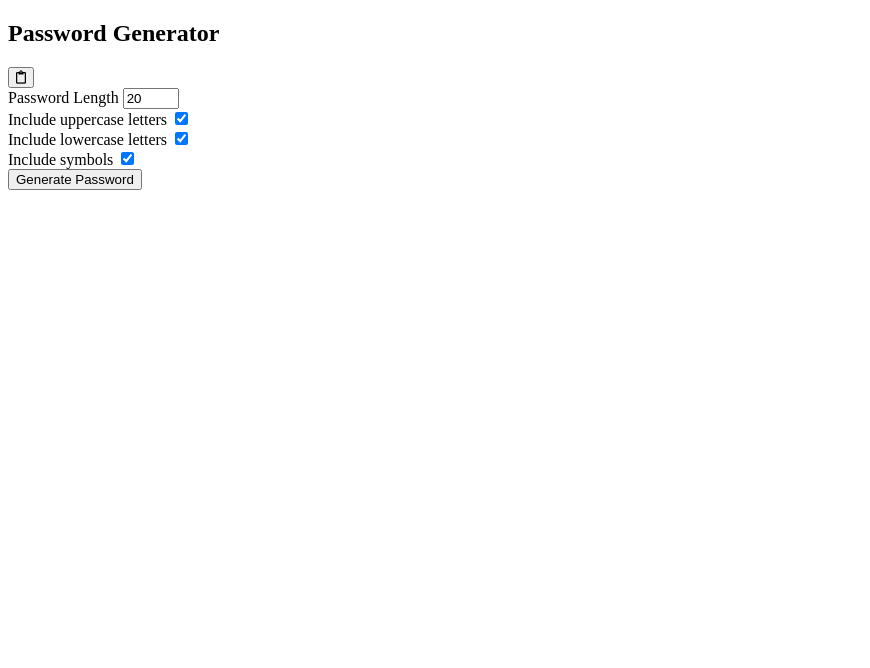
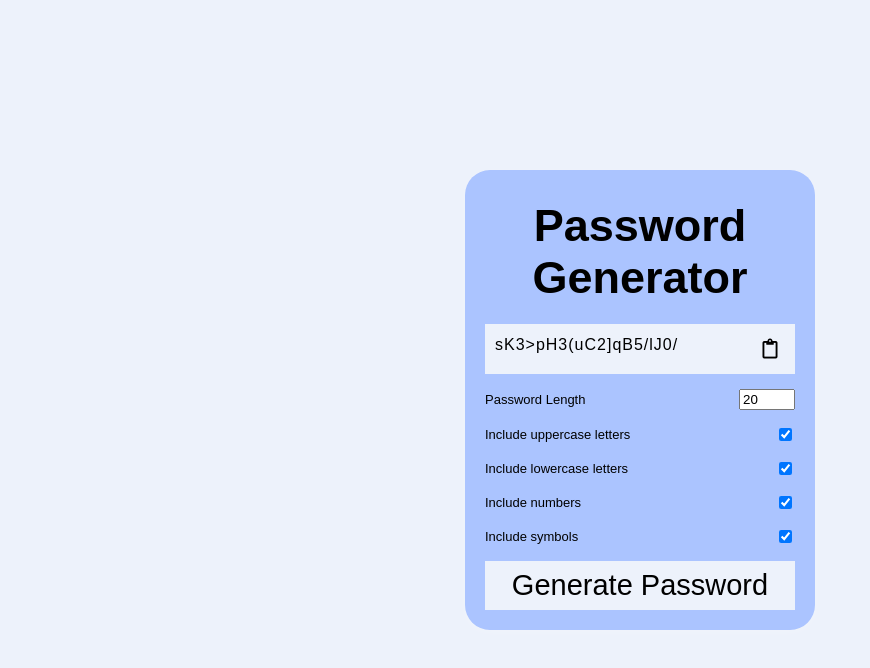
Before and after one commit to speyrot/PasswordGenerator, a plain HTML site: page index.html in a window 1280 px wide. Both pictures are taken after a click on the button "Generate Password". Shown: the whole page, without its empty margins (0-870 px from the left). Drawn offline with Linux system fonts and the light colour scheme; a web font is replaced by a local one.

Commit message:
finished

```diff
--- a/app.js
+++ b/app.js
@@ -6,6 +6,58 @@ const numbersEl = document.getElementById('numbers')
 const symbolsEl = document.getElementById('symbols')
 const generateEl = document.getElementById('generate')
 const clipboardEl = document.getElementById('clipboard')
+
+const randomFunc = {
+    lower: getRandomLower,
+    upper: getRandomUpper,
+    number: getRandomNumber,
+    symbol: getRandomSymbol
+}
+
+clipboardEl.addEventListener('click', () => {
+    const textarea = document.createElement('textarea')
+    const password = resultEl.innerText
+
+    if(!password) {return}
+
+    textarea.value = password
+    document.body.appendChild(textarea)
+    textarea.select()
+    document.execCommand('copy')
+    textarea.remove()
+    alert('Password copied to clipboard!')
+})
+
+generateEl.addEventListener('click', () => {
+    const length = +lengthEl.value
+    const hasLower = lowercaseEl.checked
+    const hasUpper = uppercaseEl.checked
+    const hasNumber = numbersEl.checked
+    const hasSymbol = symbolsEl.checked
+
+    resultEl.innerText = generatePassword(hasLower, hasUpper, hasNumber, hasSymbol, length)
+})
+
+function generatePassword(lower, upper, number, symbol, length) {
+    let generatedPassword = ''
+    const typesCount = lower + upper + number + symbol
+    const typesArr = [{lower}, {upper}, {number}, {symbol}].filter(item => Object.values(item)[0])
+
+    if(typesCount === 0) {
+        return ''
+    }
+
+    for(let i = 0; i < length; i += typesCount) {
+        typesArr.forEach(type => {
+            const funcName = Object.keys(type)[0]
+            generatedPassword += randomFunc[funcName]()
+        })
+    }
+
+    const finalPassword = generatedPassword.slice(0, length)
+
+    return finalPassword
+}
 
 function getRandomLower () {
     return String.fromCharCode(Math.floor(Math.random() * 26) + 97)
--- a/index.html
+++ b/index.html
@@ -9,7 +9,6 @@
 </head>
 <body>
     <div class="container">
-
         <h2>Password Generator</h2>
 
         <div class="result-container">
@@ -37,9 +36,15 @@
           </div>
 
           <div class="setting">
+            <label>Include numbers</label>
+            <input type="checkbox" id="numbers" checked>
+          </div>
+
+          <div class="setting">
             <label>Include symbols</label>
             <input type="checkbox" id="symbols" checked>
           </div>
+
         </div>
 
         <button class="btn btn-large" id="generate">Generate Password</button>
--- a/style.css
+++ b/style.css
@@ -0,0 +1,89 @@
+@import url('https://fonts.googleapis.com/css?family=Muli&display=swap');
+
+* {
+    box-sizing: border-box;
+}
+
+body {
+    background-color: #EDF2FB;
+    color: #000;
+    font-family: 'Muli', sans-serif;
+    display: flex;
+    flex-direction: column;
+    align-items: center;
+    justify-content: center;
+    height: 100vh;
+    overflow: hidden;
+    padding: 10px;
+    margin: 0;
+}
+
+h2 {
+    margin: 10px 0 20px;
+    text-align: center;
+    font-size: 45px;
+}
+
+.container {
+    background-color: #ABC4FF;
+    box-shadow: 0px 2px 10px rgba(255, 255, 255, 0.2);
+    padding: 20px;
+    width: 350px;
+    max-width: 100%;
+    border-radius: 25px;
+}
+
+.result-container {
+    background-color: #EDF2FB;
+    display: flex;
+    justify-content: flex-start;
+    align-items: center;
+    position: relative;
+    font-size: ;
+    letter-spacing: 1px;
+    padding: 12px 10px;
+    height: 50px;
+    width: 100%;
+}
+
+.result-container #result {
+    word-wrap: break-word;
+    max-width: calc(100%-40px);
+    overflow-y: scroll;
+    height: 100%;
+}
+
+#result::-webkit-scrollbar {
+    width: 1rem;
+}
+
+.result-container .btn {
+    position: absolute;
+    top: 5px;
+    right: 5px;
+    width: 40px;
+    height: 40px;
+    font-size: 20px;
+}
+
+.btn {
+    border: none;
+    background-color: #EDF2FB;
+    color: #000;
+    font-size: 29px;
+    padding: 8px 12px;
+    cursor: pointer;
+}
+
+.btn-large {
+    display: block;
+    width: 100%;
+}
+
+.setting {
+    display: flex;
+    justify-content: space-between;
+    align-items: center;
+    margin: 15px 0;
+    font-size: 13px;
+}
```
Lines whose indentation alone changed are shown as unchanged.
